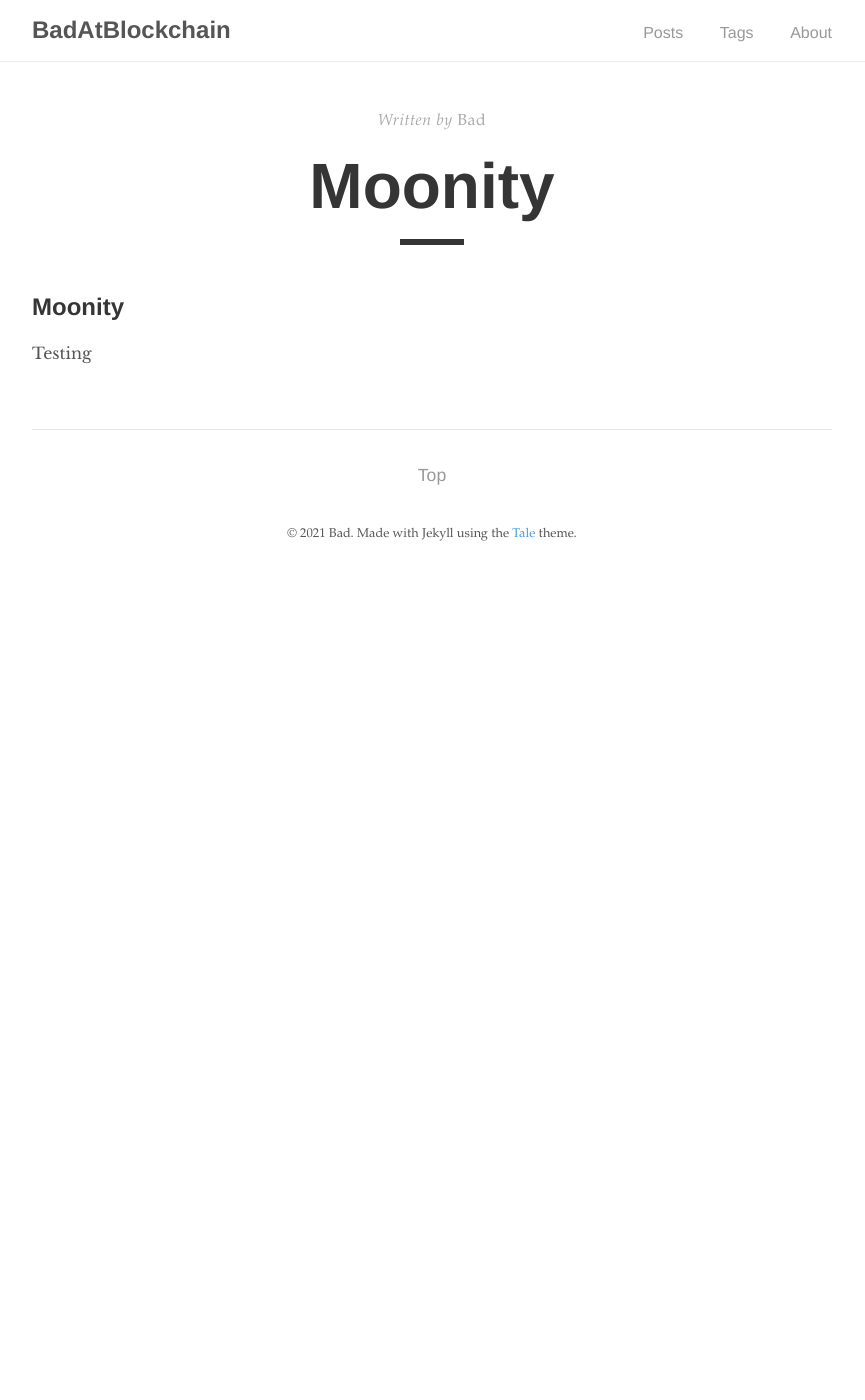
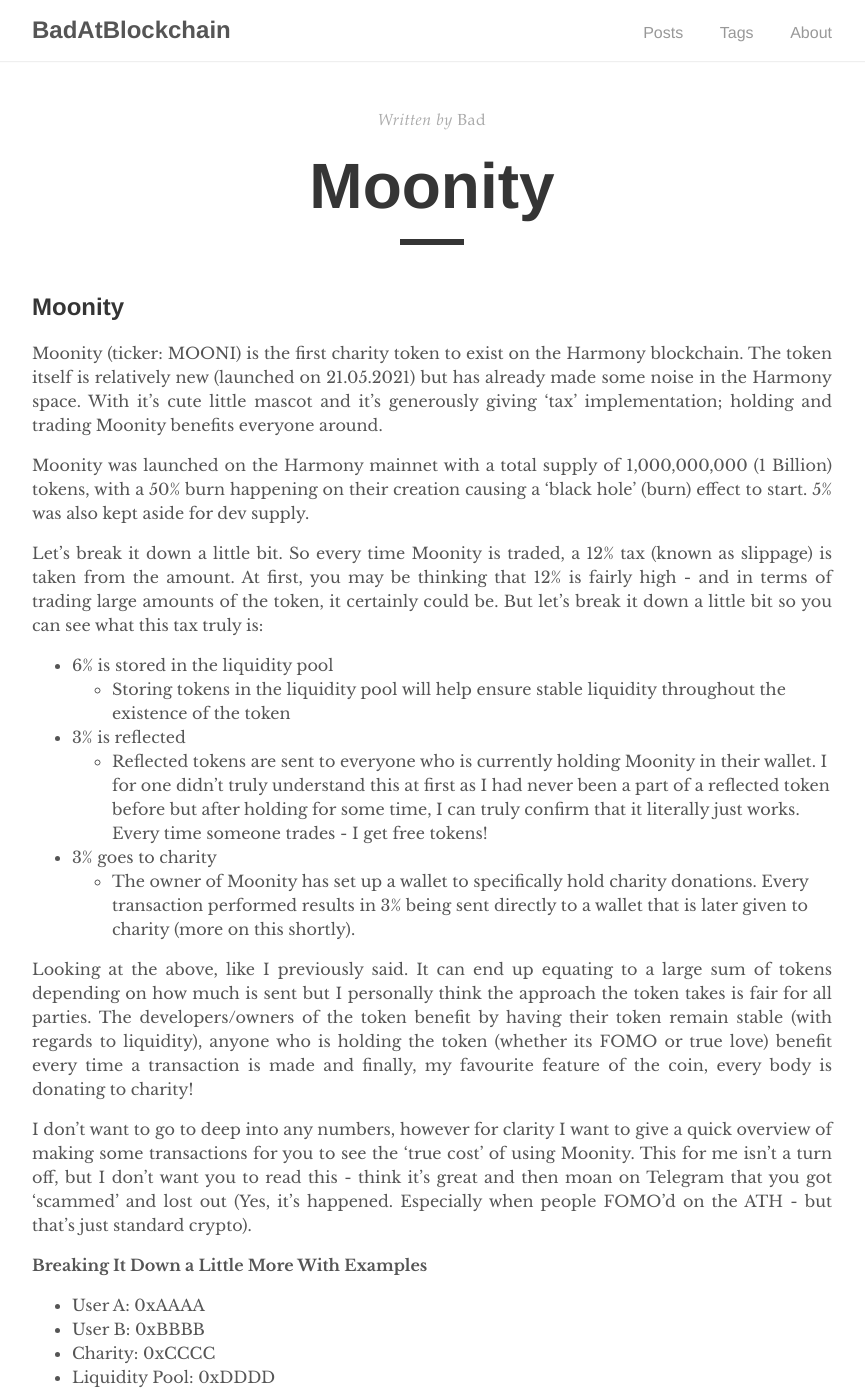
Before and after one commit to BadAtBlockchain/badatblockchain.github.io, a Jekyll site: the page built from _pages/token_pages/moonity.md, in a window 1280 px wide and 1400 px high. Shown: the whole window, without its empty margins (208-1073 px from the left). Built offline with Jekyll 4.4.1, drawn with Linux system fonts in a browser that asks for light colours; some of the changed text lies outside the part shown.

Commit message:
Moonity page made

```diff
--- a/_pages/token_pages/moonity.md
+++ b/_pages/token_pages/moonity.md
@@ -7,4 +7,81 @@ permalink: /tokens/moonity
 
 ## Moonity
 
-Testing
+Moonity (ticker: MOONI) is the first charity token to exist on the Harmony blockchain. The token itself is relatively new (launched on 21.05.2021) but has already made some noise in the Harmony space. With it's cute little mascot and it's generously giving 'tax' implementation; holding and trading Moonity benefits everyone around.
+
+Moonity was launched on the Harmony mainnet with a total supply of 1,000,000,000 (1 Billion) tokens, with a 50% burn happening on their creation causing a 'black hole' (burn) effect to start.  5% was also kept aside for dev supply.
+
+Let's break it down a little bit. So every time Moonity is traded, a 12% tax (known as slippage) is taken from the amount. At first, you may be thinking that 12% is fairly high - and in terms of trading large amounts of the token, it certainly could be. But let's break it down a little bit so you can see what this tax truly is:
+
+- 6% is stored in the liquidity pool
+  - Storing tokens in the liquidity pool will help ensure stable liquidity throughout the existence of the token
+- 3% is reflected
+  - Reflected tokens are sent to everyone who is currently holding Moonity in their wallet. I for one didn't truly understand this at first as I had never been a part of a reflected token before but after holding for some time, I can truly confirm that it literally just works. Every time someone trades - I get free tokens!
+- 3% goes to charity
+  - The owner of Moonity has set up a wallet to specifically hold charity donations. Every transaction performed results in 3% being sent directly to a wallet that is later given to charity (more on this shortly).
+
+Looking at the above, like I previously said. It can end up equating to a large sum of tokens depending on how much is sent but I personally think the approach the token takes is fair for all parties. The developers/owners of the token benefit by having their token remain stable (with regards to liquidity), anyone who is holding the token (whether its FOMO or true love) benefit every time a transaction is made and finally, my favourite feature of the coin, every body is donating to charity!
+
+I don't want to go to deep into any numbers, however for clarity I want to give a quick overview of making some transactions for you to see the 'true cost' of using Moonity. This for me isn't a turn off, but I don't want you to read this - think it's great and then moan on Telegram that you got 'scammed' and lost out (Yes, it's happened. Especially when people FOMO'd on the ATH - but that's just standard crypto).
+
+**Breaking It Down a Little More With Examples**
+
+- User A: 0xAAAA
+- User B: 0xBBBB
+- Charity: 0xCCCC
+- Liquidity Pool: 0xDDDD
+
+**Relatively Small Transaction**
+
+User A sends User B "1000" MOONI
+
+![Small tx](/assets/images/token_pages/moonity/1_moonity_tx_example.png)
+
+As can be seen in the above diagram, the proportion of tokens 'lost' due to the tax brackets is relatively small.
+
+**Much Larger Transaction**
+
+User A sends User B "1,000,000" MOONI
+
+![Large tx](/assets/images/token_pages/moonity/2_moonity_tx_example.png)
+
+Compared to the small transaction, the about of tokens 'lost' by the receiver is much larger and could be worth a lot of fiat depending on the market. To me, personally, I like the mechanics behind the token so although this would be a personal hit to User B as the receiver of the tokens, they can find peace knowing that they have also given a large proportion to charity and their fellow token holders!
+
+### Donations By the ComMoonity
+
+The first donation made by the Moonity community totaled 53,683 ONE which at the time was worth roughly 2 ETH. The community voted on the target charity which would receive the raised money, resulting in 2 separate leading charities:
+
+- Orangutan Outreach: https://redapes.org/
+- International Medical Corps: https://internationalmedicalcorps.org/
+
+1 ETH (26,841 ONE) were donated to both of the above charities directly. This incredible amount of money was raised in just 9 days of the tokens launch, raising excitement across the board and proving that the token's direction was helping those outside of the community as well as all of those involved with MOONI! To read a more in depth article regarding this, please see this reddit [post](https://www.reddit.com/r/harmony_markets/comments/nojhtz/first_moonity_community_donation_of_50_000_one_2/).
+
+### Contract Address
+
+0x8D4F19bec883Ba20F4f295706C53F760Cd0BC2B0 (Harmony Mainnet)
+
+### Helpful Links and References
+
+Official website for the token:
+
+https://moonity.one/en
+
+Chart and current market information:
+
+https://info.moonity.one/
+
+Buy MOONI on MochiSwap:
+
+https://one.mochiswap.io/#/swap?outputCurrency=0x8D4F19bec883Ba20F4f295706C53F760Cd0BC2B0
+
+How to Buy MOONI:
+
+https://moonity.one/en#how-to-buy
+
+Official Twitter:
+
+https://twitter.com/Moonity4
+
+Official Telegram:
+
+https://t.co/gw8RpJ1hkH?amp=1
```
Also changed, not shown: assets/images/_token_pages/moonity/1_moonity_tx_example.png (added), assets/images/_token_pages/moonity/2_moonity_tx_example.png (added).
